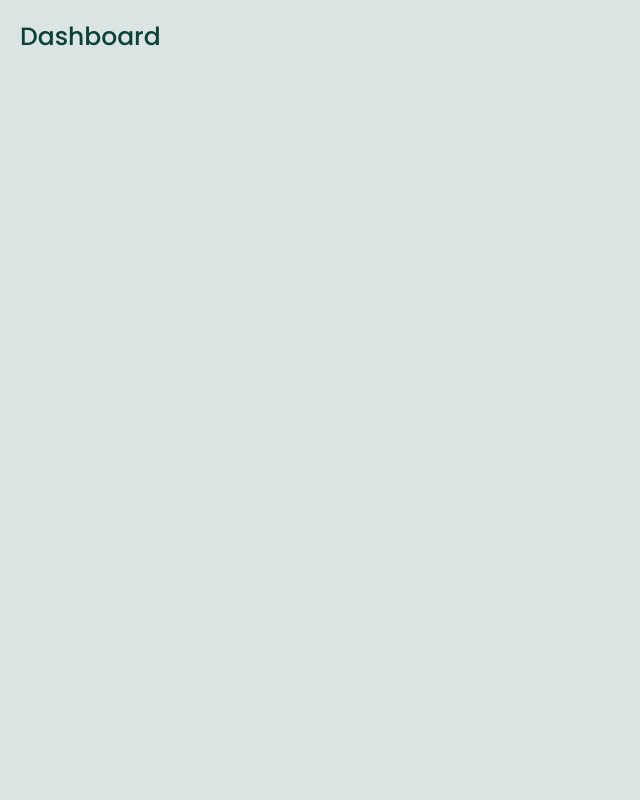
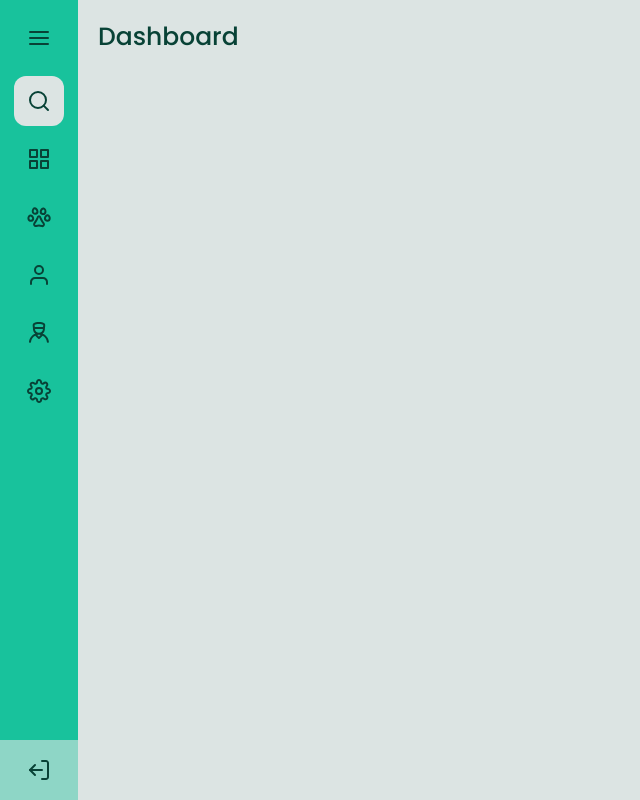
Before and after one commit to oldrado-jr/sidebar, a plain HTML site: page index.html in a window 1280 px wide. Shown: the whole page, without its empty margins (0-640 px from the left). Drawn offline with Linux system fonts and the light colour scheme.

Commit message:
feat: add closed sidebar

```diff
--- a/index.html
+++ b/index.html
@@ -14,9 +14,26 @@
   </head>
 
   <body>
-    <main>
-      <h1>Dashboard</h1>
-    </main>
+    <div id="container">
+      <header>
+        <nav>
+          <div>
+            <img src="./assets/menu.svg" alt="Ícone de menu">
+            <img src="./assets/search.svg" alt="Ícone de uma lupa">
+            <img src="./assets/grid.svg" alt="Ícone de um grid">
+            <img src="./assets/pet.svg" alt="Ícone de uma pegada de um pet">
+            <img src="./assets/user.svg" alt="Ícone de um usuário">
+            <img src="./assets/vet.svg" alt="Ícone de um veterinário">
+            <img src="./assets/settings.svg" alt="Ícone de uma engrenagem">
+          </div>
+          <img id="logout-icon" src="./assets/log-out.svg"
+            alt="Ícone de logout">
+        </nav>
+      </header>
+      <main>
+        <h1>Dashboard</h1>
+      </main>
+    </div>
   </body>
 
 </html>
--- a/style.css
+++ b/style.css
@@ -22,9 +22,55 @@ body * {
   color: var(--text-color);
 }
 
+#container {
+  display: flex;
+  gap: 20px;
+}
+
 main h1 {
   display: inline-block;
   font-size: 25px;
   font-weight: 500;
-  margin: 18px 20px;
+  margin-top: 18px;
 }
+
+header nav {
+  background: var(--green);
+  padding-top: 26px;
+  display: flex;
+  flex-direction: column;
+  align-items: center;
+  justify-content: space-between;
+  height: max(100vh, 500px);
+}
+
+header nav div {
+  display: flex;
+  flex-direction: column;
+  align-items: center;
+  gap: 21px;
+}
+
+header nav div img {
+  margin-top: 13px;
+}
+
+header nav div img:first-child {
+  margin: 0;
+}
+
+header nav div img:nth-child(2) {
+  background: var(--light-grey);
+  border-radius: 12px;
+  padding: 13px;
+  margin-top: 5px;
+}
+
+header nav div img:nth-child(3) {
+  margin-top: 0;
+}
+
+#logout-icon {
+  background: rgba(220, 228, 227, 0.6);
+  padding: 18px 27px;
+}
```
